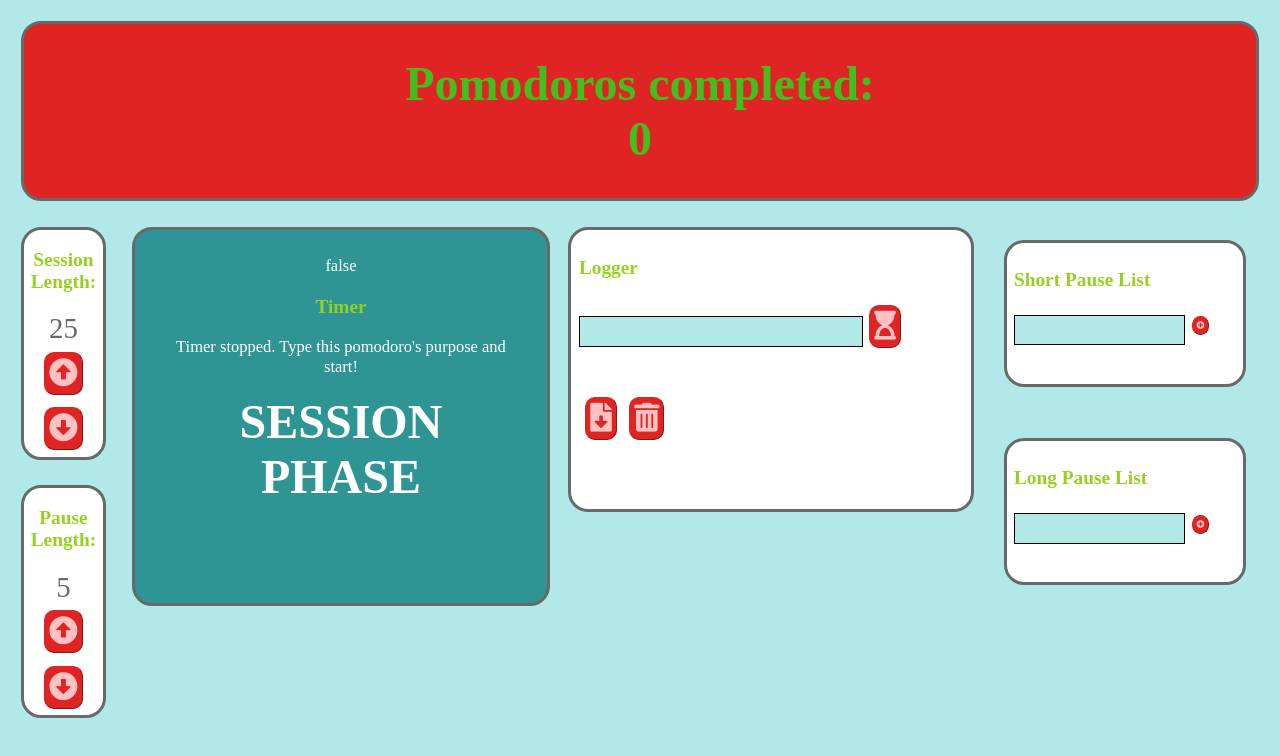
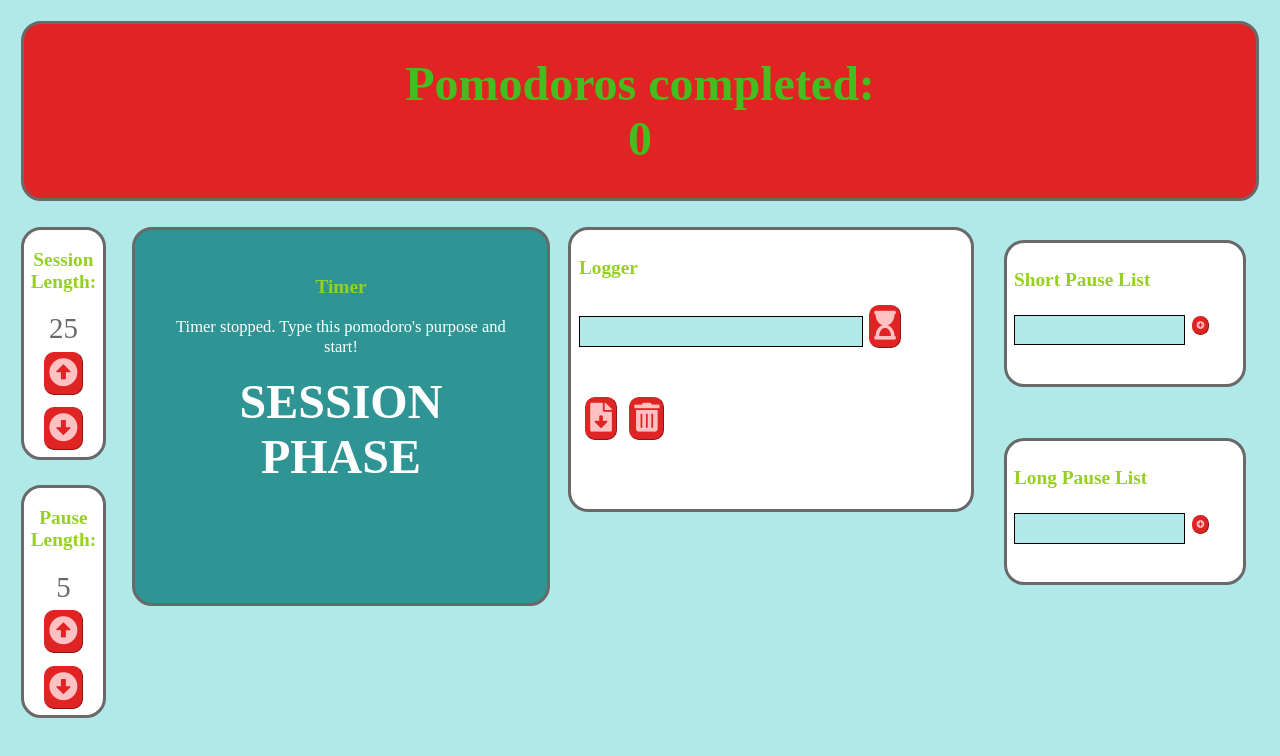
Before and after one commit to AdamWier/SuperPomodoroTimer, a React (Create React App) app: page / in a window 1280 px wide. Shown: the top 756 px of the page. Built offline with nearby package versions, Linux system fonts and the light colour scheme; a web font is replaced by a local one.

Commit message:
seems to finally be rendering correctly!!

```diff
--- a/src/App.js
+++ b/src/App.js
@@ -167,7 +167,7 @@ class Timer extends React.Component{
     this.state = {
       minutes: window.localStorage.getItem("minutes") ? window.localStorage.getItem("minutes") : this.props.minutes,
       seconds: window.localStorage.getItem("seconds") ? window.localStorage.getItem("seconds") : 0,
-      timerOn: window.localStorage.getItem("timerOn") ? window.localStorage.getItem("timerOn") : false,
+      timerOn: JSON.parse(window.localStorage.getItem('timerOn')) ? JSON.parse(window.localStorage.getItem('timerOn')) : false,
       /*endPauseSound: new Audio("http://www.mycabinetofcuriosities.com/codepen-files/pomodoro-end-break.wav"),
       endSessionSound: new Audio("http://www.mycabinetofcuriosities.com/codepen-files/pomodoro-end-session.wav"),*/
       sessionStoppedMessage: "Timer stopped. Type this pomodoro's purpose and start!",
@@ -239,7 +239,7 @@ chrome.runtime.onMessage.addListener(this.handleMessage);
     window.localStorage.removeItem("minutes");
     window.localStorage.setItem("minutes", this.props.minutes);
     window.localStorage.removeItem("timerOn");
-    window.localStorage.setItem("timerOn", this.state.timerOn);
+    window.localStorage.setItem("timerOn", true);
     chrome.runtime.sendMessage({message: "start", minutes: window.localStorage.getItem("minutes"), seconds: this.state.seconds, type: this.props.type}, (response) => {
       /*this.setState({
         test: response.message,
@@ -279,7 +279,9 @@ chrome.runtime.onMessage.addListener(this.handleMessage);
   render(){
     return(      <div id="pomodoro">
         <div id="timer" class="box">
-        {this.state.timerOn.toString()}
+        {console.log(this.state.timerOn)}
+        {console.log("storage")}
+        {console.log(JSON.parse(window.localStorage.getItem('timerOn')))}
         <h3>Timer</h3>
         {this.state.timerOn ? <div id="timer-numbers"><Display minutes={this.state.minutes} seconds={this.state.seconds} /></div> : this.props.type == "session" ? <p>{this.state.sessionStoppedMessage}</p> : <p>{this.state.pauseStoppedMessage}</p>}
           <h2 id="timer-label">{this.props.type} phase</h2>
```
